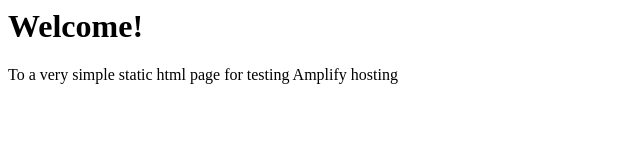
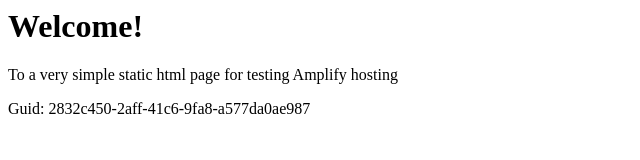
Before and after one commit to aws-aemilia-yul/Github-PR-Commit-Integration-Test-DoNotTouch-Gith-P5X5MO5I-v1-preprod-ca-central-1, a website: page src/index.html in a window 1280 px wide. Shown: the whole page, without its empty margins (0-640 px from the left). Drawn offline with Linux system fonts and the light colour scheme.

Commit message:
commit from integ tests

```diff
--- a/src/index.html
+++ b/src/index.html
@@ -1,3 +1,5 @@
+
+
 <html lang="en">
 
 <head>
@@ -10,6 +12,6 @@
 <body>
     <h1>Welcome!</h1>
     <p>To a very simple static html page for testing Amplify hosting</p>
-</body>
+    <p>Guid: 2832c450-2aff-41c6-9fa8-a577da0ae987</p></body>
 
 </html>
```
